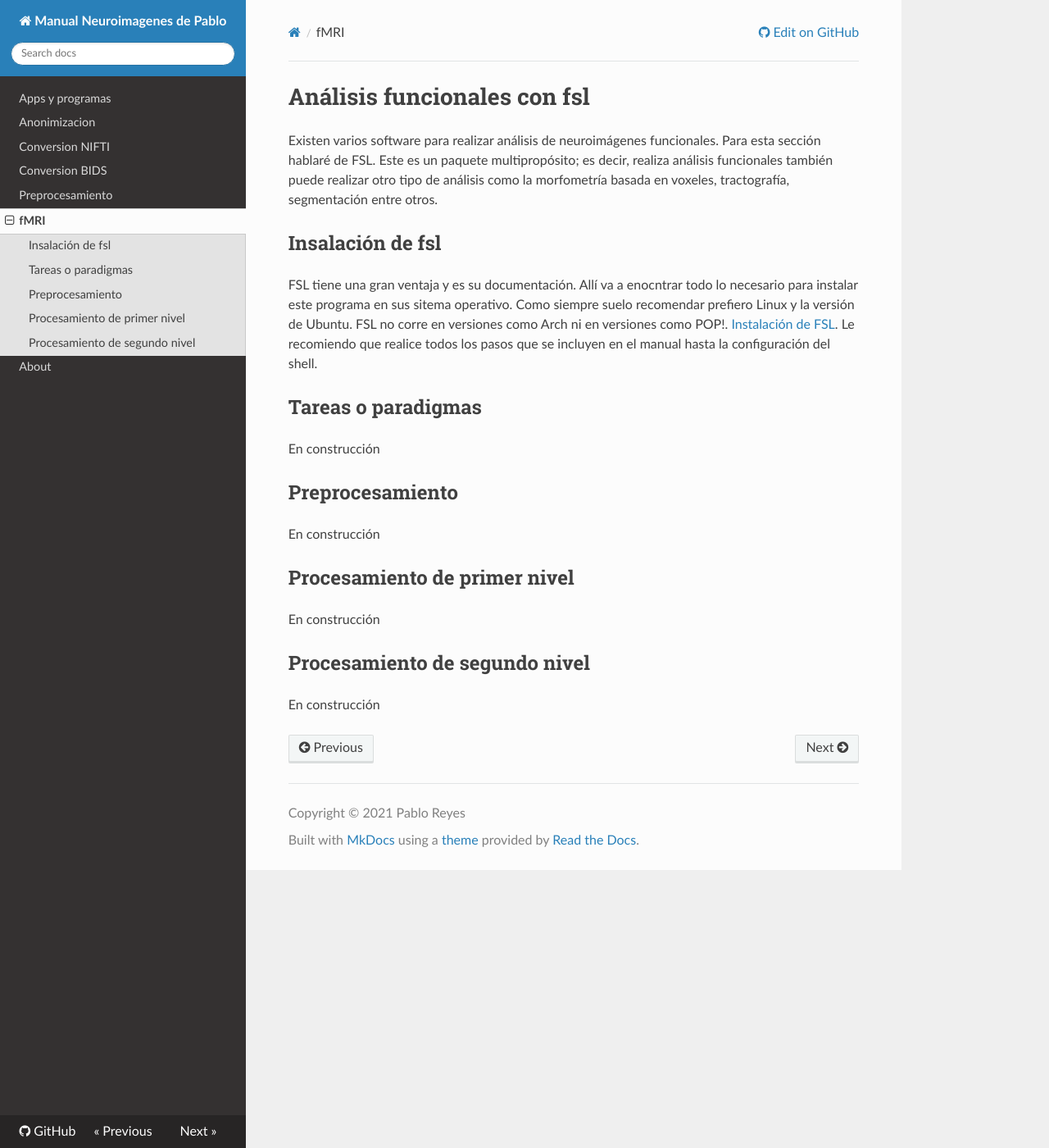
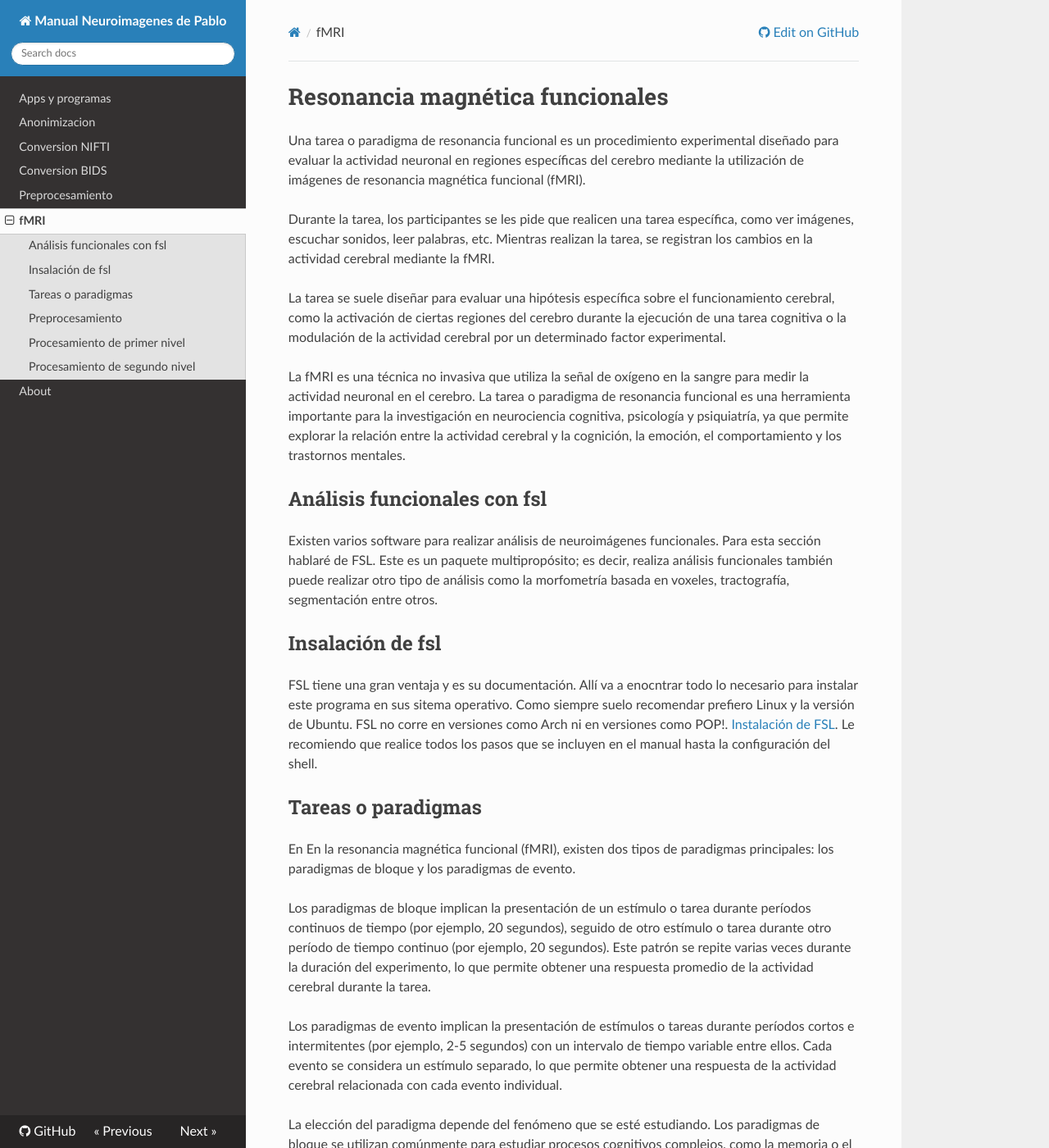
Before and after one commit to pabloreyesg/Scrips-to-MRI, an MkDocs documentation site: the page built from docs/Funcional_fsl.md, in a window 1280 px wide and 1400 px high. Shown: the whole window at 82% size. Built offline with MkDocs 1.6.1, drawn with Linux system fonts in a browser that asks for light colours; nearby versions of some CDN libraries; some of the changed text lies outside the part shown.

Commit message:
Update Funcional_fsl.md

```diff
--- a/docs/Funcional_fsl.md
+++ b/docs/Funcional_fsl.md
@@ -1,4 +1,14 @@
-# Análisis funcionales con fsl
+# Resonancia magnética funcionales
+
+Una tarea o paradigma de resonancia funcional es un procedimiento experimental diseñado para evaluar la actividad neuronal en regiones específicas del cerebro mediante la utilización de imágenes de resonancia magnética funcional (fMRI).
+
+Durante la tarea, los participantes se les pide que realicen una tarea específica, como ver imágenes, escuchar sonidos, leer palabras, etc. Mientras realizan la tarea, se registran los cambios en la actividad cerebral mediante la fMRI.
+
+La tarea se suele diseñar para evaluar una hipótesis específica sobre el funcionamiento cerebral, como la activación de ciertas regiones del cerebro durante la ejecución de una tarea cognitiva o la modulación de la actividad cerebral por un determinado factor experimental.
+
+La fMRI es una técnica no invasiva que utiliza la señal de oxígeno en la sangre para medir la actividad neuronal en el cerebro. La tarea o paradigma de resonancia funcional es una herramienta importante para la investigación en neurociencia cognitiva, psicología y psiquiatría, ya que permite explorar la relación entre la actividad cerebral y la cognición, la emoción, el comportamiento y los trastornos mentales.
+
+## Análisis funcionales con fsl
 
 Existen varios software para realizar análisis de neuroimágenes funcionales. Para esta sección hablaré de FSL. Este es un paquete multipropósito; es decir, realiza análisis funcionales también puede realizar otro tipo de análisis como la morfometría basada en voxeles, tractografía, segmentación entre otros.
 
@@ -7,7 +17,13 @@ FSL tiene una gran ventaja y es su documentación. Allí va a enocntrar todo lo
 
 ## Tareas o paradigmas
 
-En construcción
+En En la resonancia magnética funcional (fMRI), existen dos tipos de paradigmas principales: los paradigmas de bloque y los paradigmas de evento.
+
+Los paradigmas de bloque implican la presentación de un estímulo o tarea durante períodos continuos de tiempo (por ejemplo, 20 segundos), seguido de otro estímulo o tarea durante otro período de tiempo continuo (por ejemplo, 20 segundos). Este patrón se repite varias veces durante la duración del experimento, lo que permite obtener una respuesta promedio de la actividad cerebral durante la tarea.
+
+Los paradigmas de evento implican la presentación de estímulos o tareas durante períodos cortos e intermitentes (por ejemplo, 2-5 segundos) con un intervalo de tiempo variable entre ellos. Cada evento se considera un estímulo separado, lo que permite obtener una respuesta de la actividad cerebral relacionada con cada evento individual.
+
+La elección del paradigma depende del fenómeno que se esté estudiando. Los paradigmas de bloque se utilizan comúnmente para estudiar procesos cognitivos complejos, como la memoria o el procesamiento de lenguaje. Los paradigmas de evento se utilizan a menudo para estudiar procesos sensoriales o motores simples. Ambos paradigmas son herramientas valiosas para estudiar la actividad cerebral relacionada con una tarea específica y se utilizan ampliamente en la investigación en neurociencia cognitiva, psicología y psiquiatría.
 
 ## Preprocesamiento
 En construcción
```
